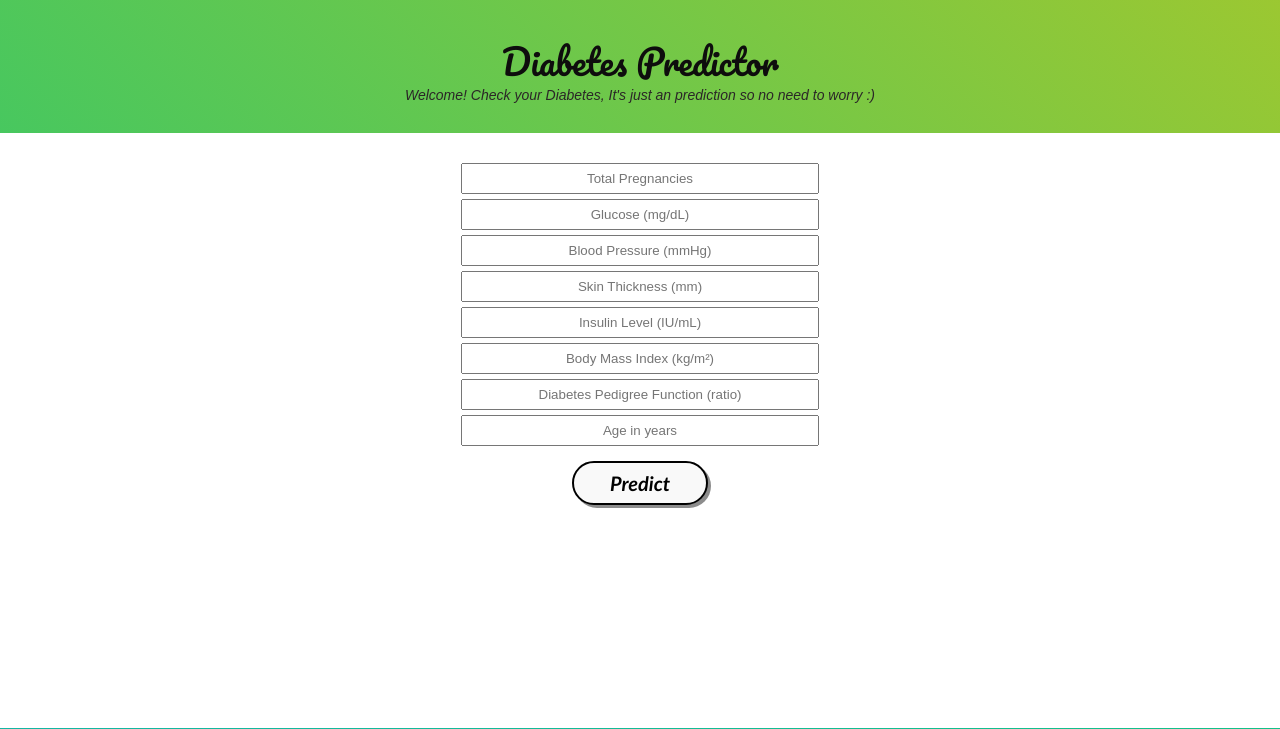
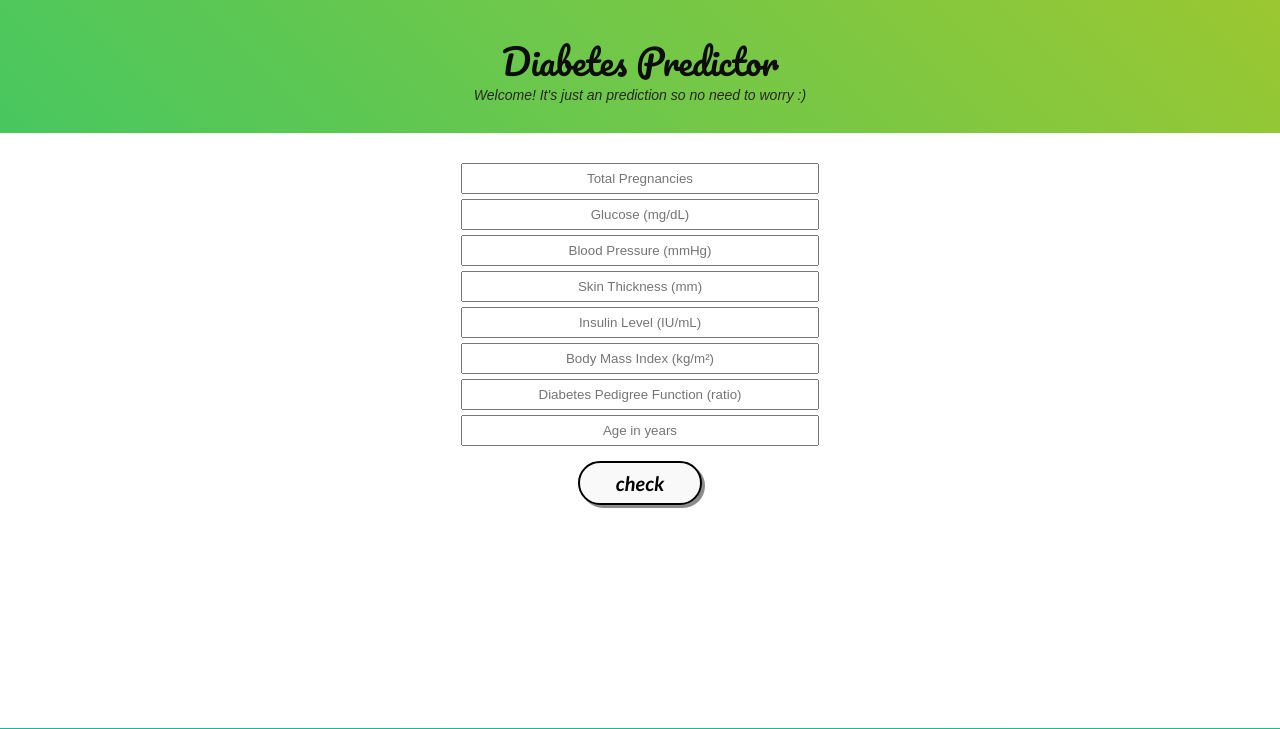
Before and after one commit to rajat709/Diabetes_Predictor, a Flask app: page / in a window 1280 px wide. Shown: the top 729 px of the page. Run offline with Flask 2, Linux system fonts and the light colour scheme; parts of the project's set-up code (start-up, migrations or seed data) failed here and were passed over; some libraries are stand-ins or nearby versions.

Commit message:
Update index.html

```diff
--- a/templates/index.html
+++ b/templates/index.html
@@ -3,7 +3,7 @@
 <html lang="en" dir="ltr">
     <head>
         <meta charset="utf-8">
-        <title>Diabetes Predictor</title>
+        <title>Check Your Diabetes!</title>
         <link rel="shortcut icon" href="{{ url_for('static', filename='diabetes-favicon.ico') }}">
         <link rel="stylesheet" type="text/css" href="{{ url_for('static', filename='styles.css') }}">
         <script src="https://kit.fontawesome.com/5f3f547070.js" crossorigin="anonymous"></script>
@@ -16,7 +16,7 @@
     	<div class="container">
             <h2 class='container-heading'><span class="heading_font">Diabetes Predictor</span></h2>
             <div class='description'>
-    			<p>Welcome! Check your Diabetes, It's just an prediction so no need to worry :)</p>
+    			<p>Welcome! It's just an prediction so no need to worry :)</p>
     		</div>
     	</div>
 
@@ -32,7 +32,7 @@
                 <input class="form-input" type="text" name="dpf" placeholder="Diabetes Pedigree Function (ratio)"><br>
                 <input class="form-input" type="text" name="age" placeholder="Age in years"><br>
 
-        		<input type="submit" class="my-cta-button" value="Predict">
+        		<input type="submit" class="my-cta-button" value="check">
         	</form>
     	</div>
 
```
